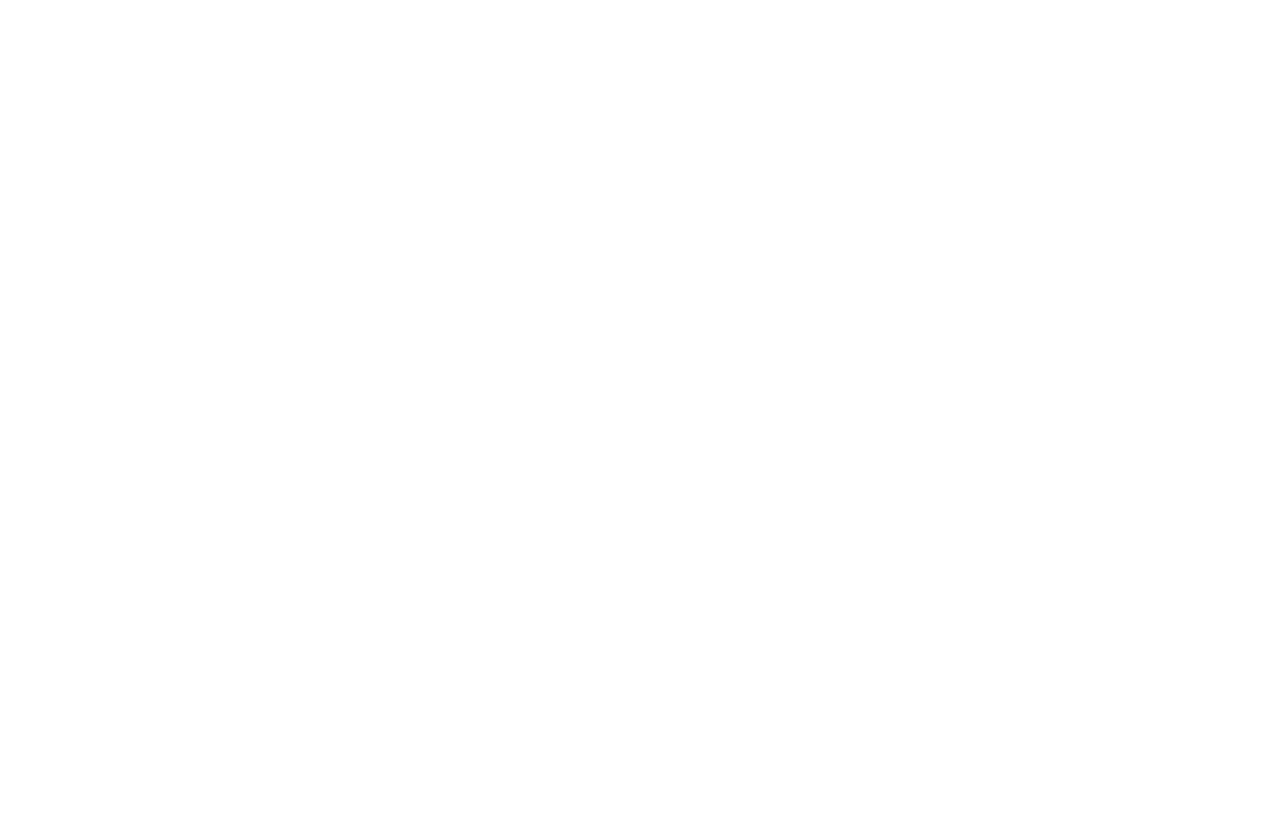
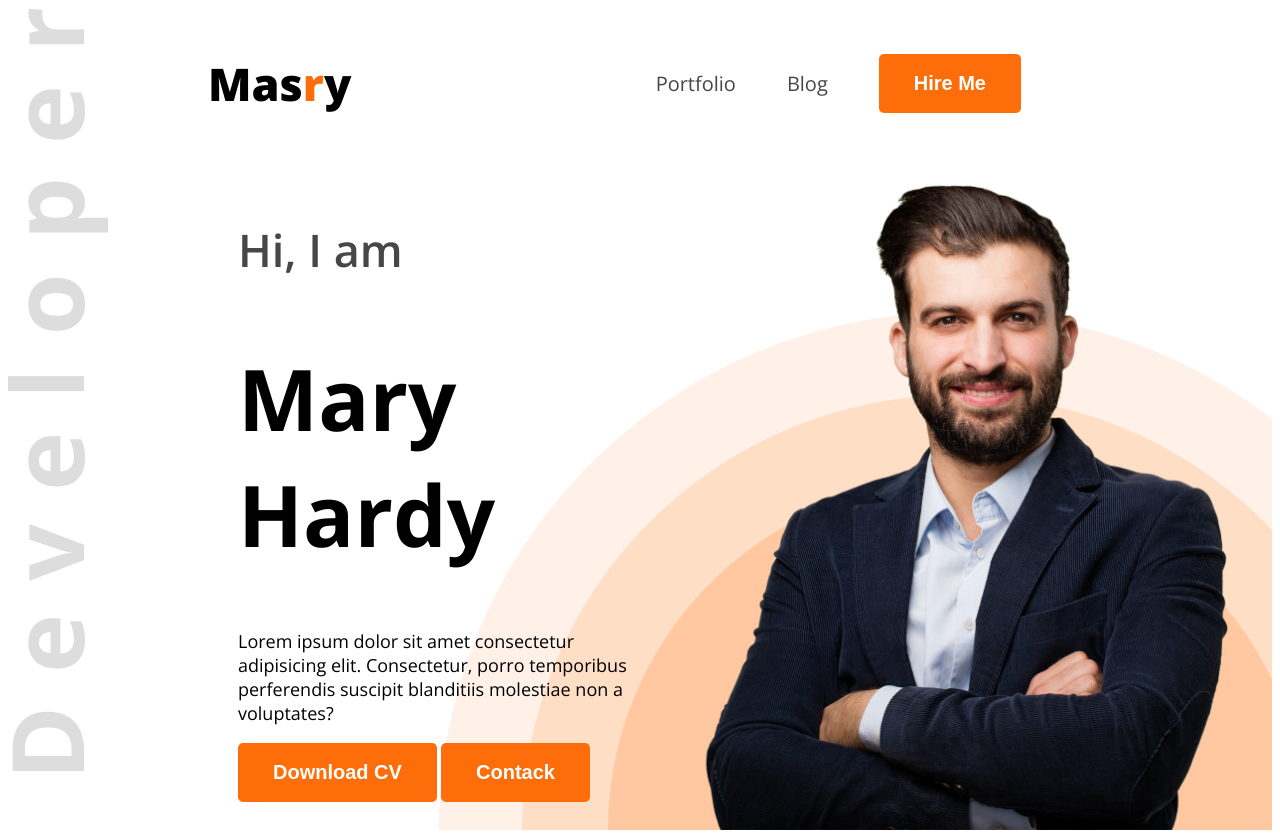
Before and after one commit to Apurba-Das35/web-dev-portfolio, a plain HTML site: page index.html in a window 1280 px wide. Before the commit the page ends 800 px from the top, so only its background shows below. Drawn offline with nearby package versions, Linux system fonts and the light colour scheme.

Commit message:
nav added

```diff
--- a/index.html
+++ b/index.html
@@ -4,10 +4,35 @@
     <meta charset="UTF-8">
     <meta name="viewport" content="width=device-width, initial-scale=1.0">
     <title>Web developr poftfolio</title>
+    <link rel="preconnect" href="https://fonts.googleapis.com">
+<link rel="preconnect" href="https://fonts.gstatic.com" crossorigin>
+<link href="https://fonts.googleapis.com/css2?family=Open+Sans:ital,wght@0,300..800;1,300..800&display=swap" rel="stylesheet">
+    <link rel="stylesheet" href="style/portfolio.css">
 </head>
-<body>
-    <header>
+<body class="open-sans-normal">
+    <header class="header">
+        <nav>
+            <h3 class="nav-title">Mas<span class="text-primary">r</span>y</h3>
+            <ul>
+                <li><a class="dark-2" href="">Portfolio</a></li>
+                <li><a class="dark-2" href="">Blog</a></li>
+                <li><a class="dark-2" href=""><button class="btn-primary">Hire Me</button></a></li>
 
+            </ul>
+        </nav>
+        <div class="banner">
+            <div class="banner-content">
+                <h4 class="banner-greetings dark-2">Hi, I am</h4>
+                <h1 class="banner-title">Mary Hardy</h1>
+                <p class="banner-description">
+                    Lorem ipsum dolor sit amet consectetur adipisicing elit. Consectetur, porro temporibus perferendis suscipit blanditiis molestiae non a voluptates?
+                </p>
+                <button class="btn-primary">Download CV</button>
+                <button class="btn-primary">Contack</button>
+
+            </div>
+            <img class="banner-profile-pic" src="images/hardy.png" alt="">
+        </div>
     </header>
 
     <main>
--- /dev/null
+++ b/style/portfolio.css
@@ -0,0 +1,83 @@
+
+.open-sans-normal {
+  font-family: "Open Sans", sans-serif;
+  font-optical-sizing: auto;
+  font-weight: normal;
+  font-style: normal;
+  font-variation-settings:
+    "wdth" 100;
+}
+/* shared style */
+.text-primary{
+    color: #FD6E0A;
+}
+.dark-2{
+    color: #474747;
+}
+
+.btn-primary{
+    background-color:#FD6E0A;
+    font-weight: bold;
+    font-size: 20px;
+    color: white;
+    padding: 18px 35px;
+    border-radius: 5px;
+    border: none;
+}
+/* header */
+.header{
+    background-image: url('../images/developer.png'), url(../images/header_bg.png);
+    background-repeat: no-repeat;
+    background-position:top left,bottom right  ;
+}
+
+/* nav style */
+nav{
+    display: flex;
+    align-items: center;
+    justify-content: space-between;
+    margin: 0 200px;
+}
+.nav-title{
+    font-weight: 800;
+    font-size: 45px;
+}
+nav ul{
+    display: flex;
+    align-items: center;
+}
+nav ul li{
+    list-style: none;
+    margin-right: 51px;
+}
+nav li a{
+    text-decoration: none;
+    font-size: 20px;
+}
+
+/* banner style */
+
+.banner{
+    display: flex;
+    justify-content: space-between;
+    margin: 0 35px 0 230px;
+
+}
+.banner-content{
+    max-width: 580px;
+}
+.banner-greetings{
+    font-size: 45px;
+    font-weight: 600;
+}
+.banner-title{
+    font-weight: bold;
+    font-size: 85px;
+}
+.banner-description{
+    font-size: 18px;
+
+}
+.banner-profile-pic{
+    width: 580px;
+}
```
